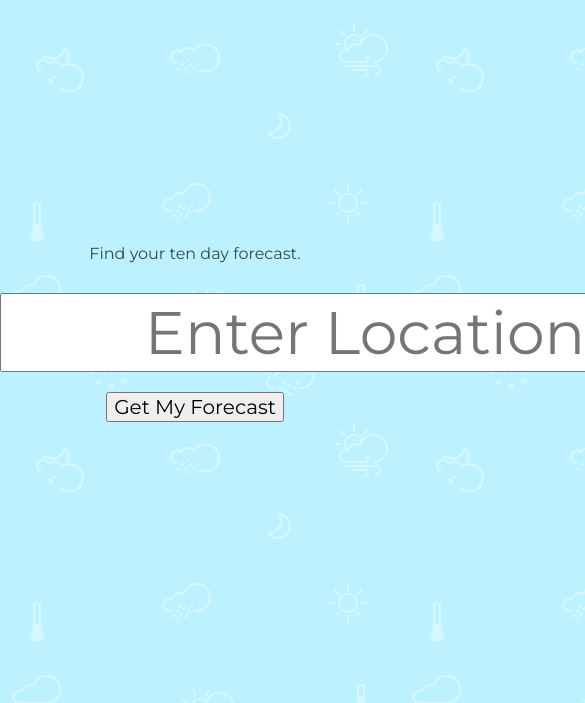
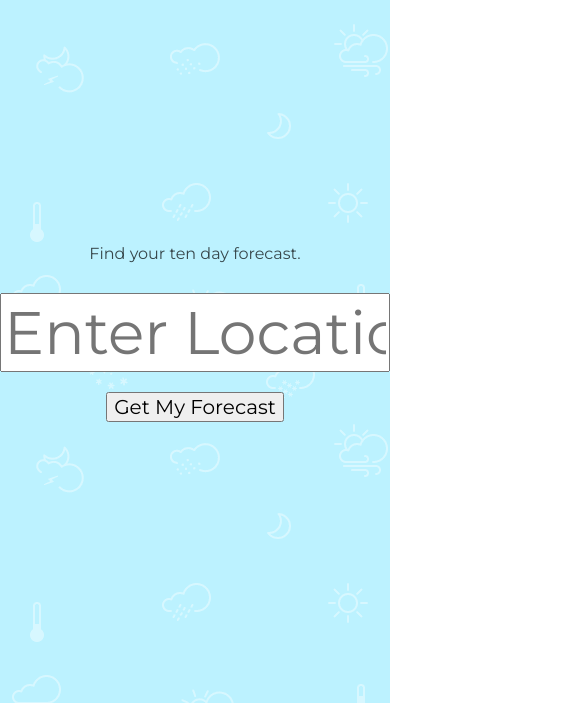
Before and after one commit to cedmondson98311/SimpleForecast, a plain HTML site: page index.html in a window 390 px wide. Shown: the part 141-844 px from the top of the page, 585 px wide, since content can reach past the window. Drawn offline with Linux system fonts and the light colour scheme.

Commit message:
fixed image scalability issue

```diff
--- a/styles/main.css
+++ b/styles/main.css
@@ -421,3 +421,14 @@ header {
 		display: none;
 	}
 }
+
+@media only screen and (max-width: 900px) {
+
+	.img-holder {
+		/*display:none;*/
+	}
+
+	.city-image, .search-bar {
+		width:100%;
+	}
+}
```
